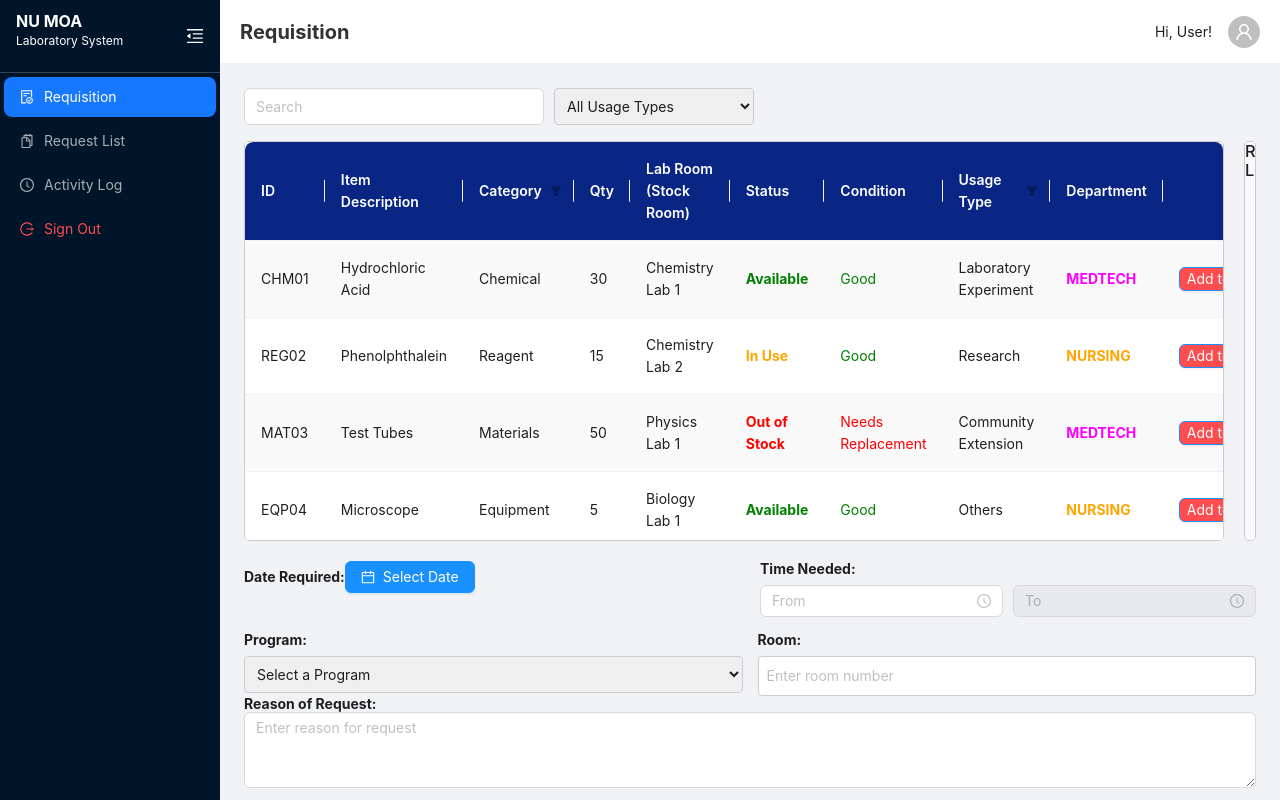
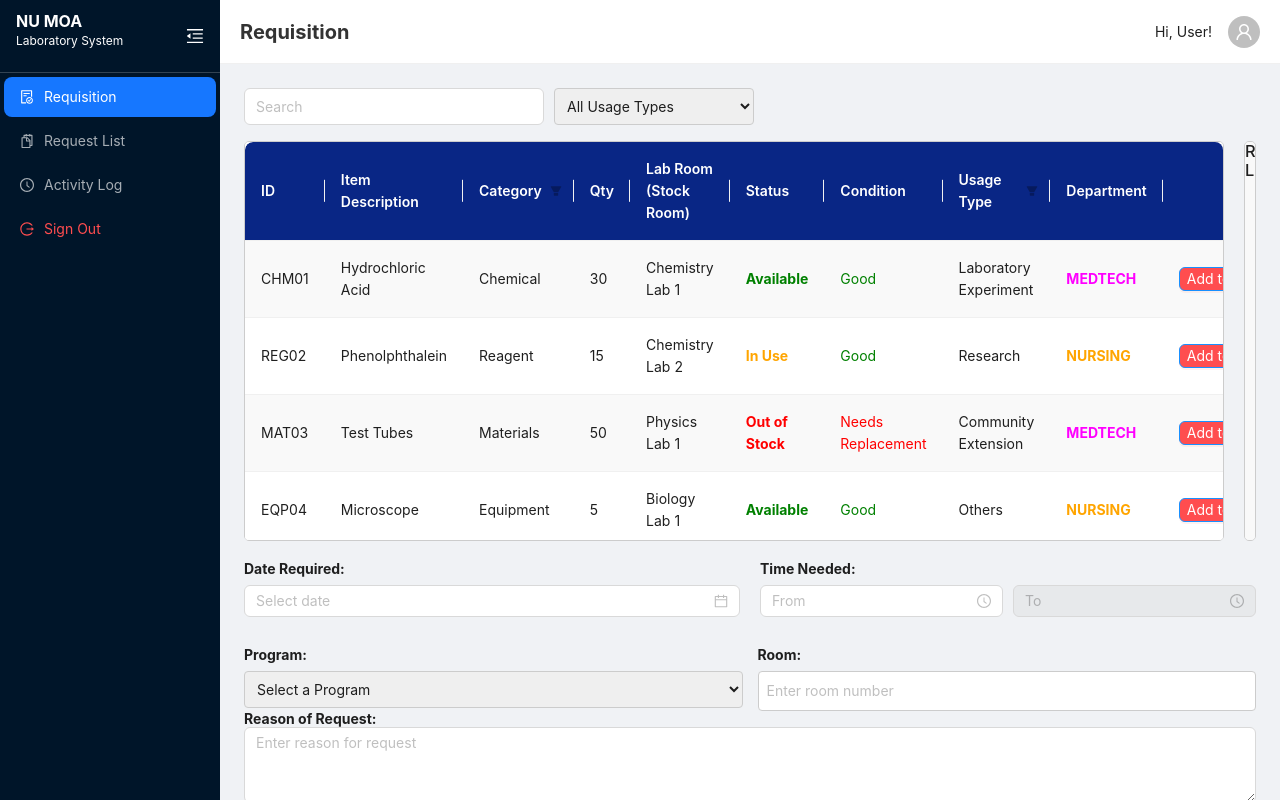
Before and after one commit to Blyn04/webnuls, a React (Create React App) app: page /requisition in a window 1280 px wide. Built offline with nearby package versions, Linux system fonts and the light colour scheme.

Commit message:
REQUISITION FIXED CALENDAR

```diff
--- a/src/components/users/Requisition.js
+++ b/src/components/users/Requisition.js
@@ -15,6 +15,7 @@ import {
   DeleteOutlined,
   CalendarOutlined,
 } from "@ant-design/icons";
+import moment from "moment";
 import { useLocation } from "react-router-dom";
 import Sidebar from "../Sidebar";
 import AppHeader from "../Header";
@@ -381,31 +382,19 @@ const Requisition = () => {
 
             <div className="date-required">
               <strong>Date Required:</strong>
-                <Button
-                  type="primary"
-                  icon={<CalendarOutlined />}
-                  onClick={() => setIsCalendarVisible(true)}
-                >
-                  Select Date
-                </Button>
-
+              <DatePicker
+                onChange={(date, dateString) => setDateRequired(dateString)}
+                disabledDate={(current) => current && current < moment().startOf("day")}
+                style={{
+                  width: "100%",
+                  marginTop: "8px",
+                }}
+              />
               {dateRequired && (
                 <p style={{ marginTop: "8px", fontWeight: "bold", color: "#f60" }}>
                   Selected Date: {dateRequired}
                 </p>
               )}
-
-                <Modal
-                  title="Select Date"
-                  open={isCalendarVisible}
-                  onCancel={() => setIsCalendarVisible(false)}
-                  onOk={() => setIsCalendarVisible(false)}
-                >
-                  <DatePicker
-                    onChange={(date, dateString) => setDateRequired(dateString)}
-                    style={{ width: "100%" }}
-                  />
-                </Modal>
             </div>
 
               <div className="time-required">
```
Lines whose indentation alone changed are shown as unchanged.
